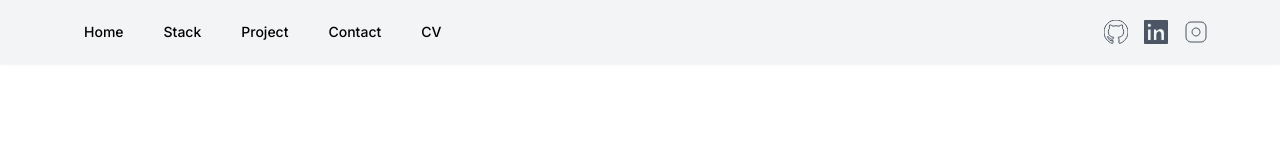
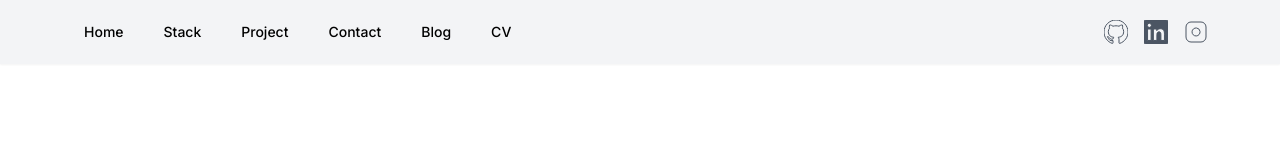
Before and after one commit to abdullahfikri/web-portfolio-nuxt, a Nuxt app: page / in a window 1280 px wide. Shown: the top 160 px of the page. Built offline with nearby package versions, Linux system fonts and the light colour scheme.

Commit message:
feat(navbar): Add blog route to menu list

```diff
--- a/app/components/common/Navbar.vue
+++ b/app/components/common/Navbar.vue
@@ -8,6 +8,7 @@ const menuItems = ref([
   { name: 'Stack', href: '/#stack' },
   { name: 'Project', href: '/#project' },
   { name: 'Contact', href: '/#contact' },
+  { name: 'Blog', href: '/blog'},
   { name: 'CV', href: '/Muhammad-Fikri-CV-Backend-Engineering.pdf' },
 ])
 
```
